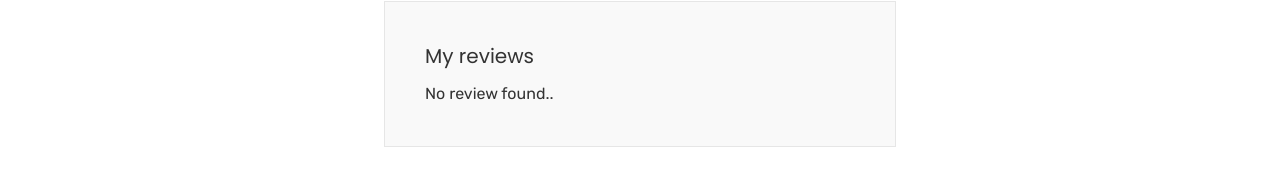
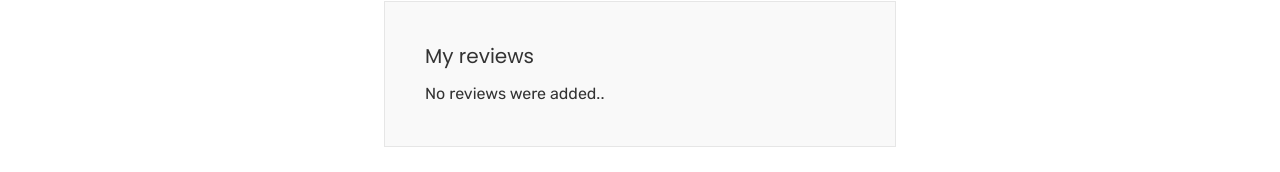
Before and after one commit to sifatullahsu/corner-advisor, a React (Create React App) app: page /my-reviews in a window 1280 px wide. Shown: the part 137-309 px from the top of the page. Built offline with nearby package versions, Linux system fonts and the light colour scheme; no server answers; sample sign-in values are in the browser's storage.

Commit message:
text update

```diff
--- a/src/pages/MyReviewsPage.js
+++ b/src/pages/MyReviewsPage.js
@@ -69,7 +69,7 @@ const MyReviewsPage = () => {
               reviews?.length > 0 ?
                 <Reviews reviews={reviews} edit='true' handleReviewDelete={handleReviewDelete}></Reviews>
                 :
-                <p>No review found..</p>
+                <p>No reviews were added..</p>
             }
           </div>
         </div>
```
